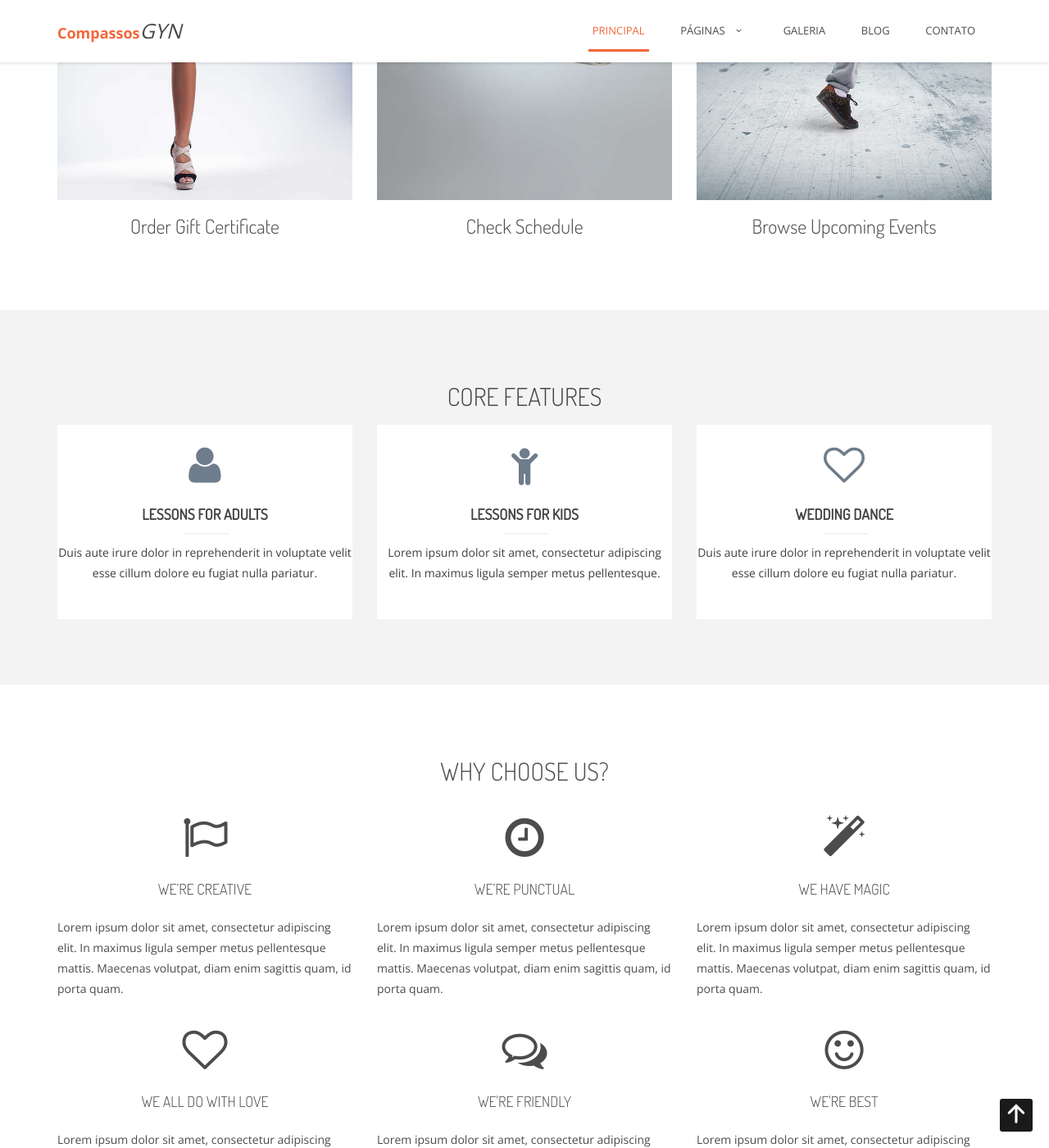
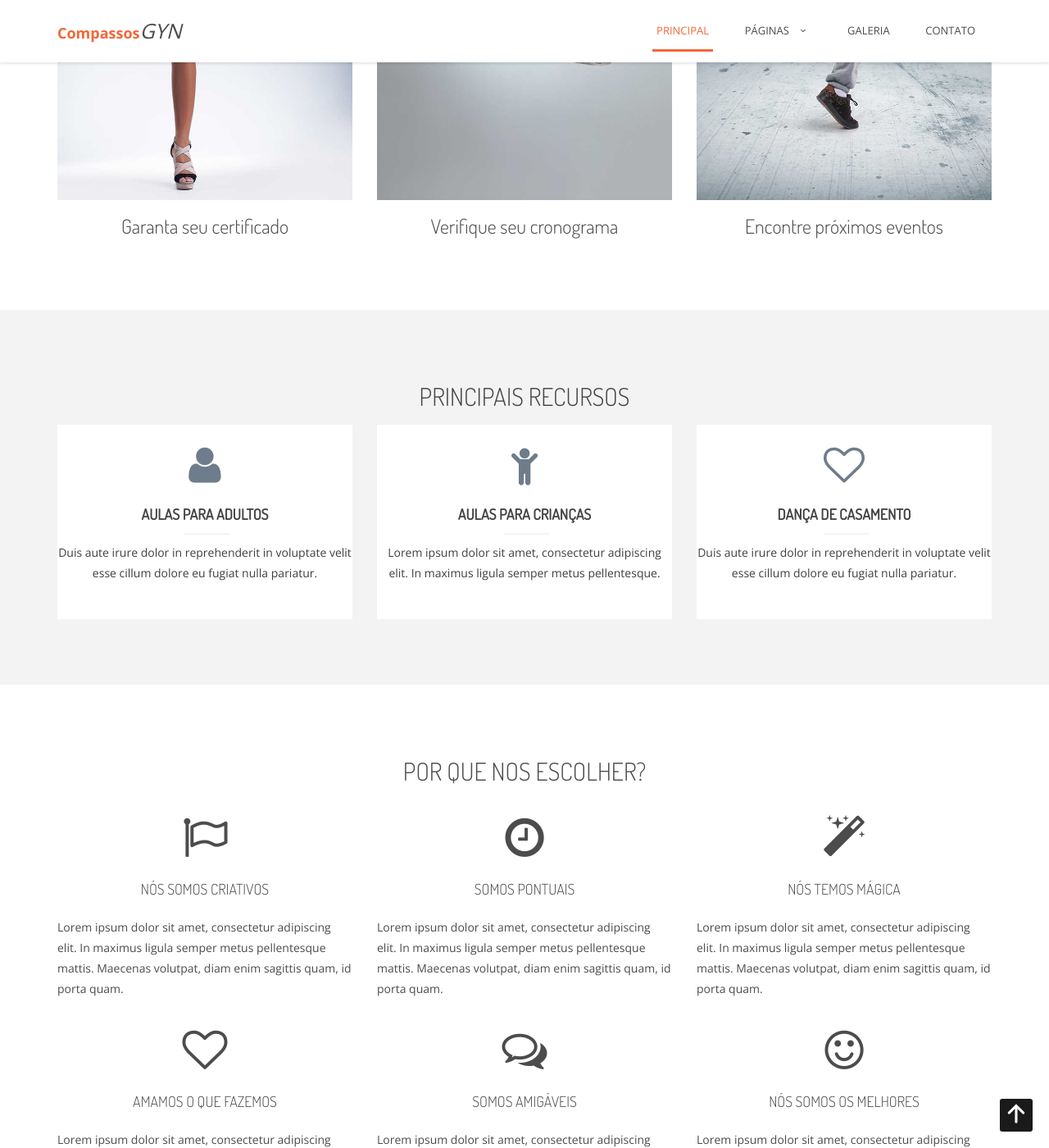
Before and after one commit to 5devmonkeys/comp, a Jekyll site: the page built from index.html, in a window 1280 px wide and 1400 px high, scrolled down 1202 px. Shown: the whole window at 82% size. Built offline with Jekyll 4.4.1, drawn with Linux system fonts in a browser that asks for light colours; some web fonts are replaced; some of the changed text lies outside the part shown.

Commit message:
translate index

```diff
--- a/_includes/header.html
+++ b/_includes/header.html
@@ -30,9 +30,6 @@
                             <a href="galeria.html">Galeria</a>
                         </li>
                         <li>
-                            <a href="blog.html">Blog</a>
-                        </li>
-                        <li>
                             <a href="contato.html">Contato</a>
                         </li>
                     </ul>
--- a/index.html
+++ b/index.html
@@ -23,8 +23,8 @@ layout: default
                 </div>
                 <div class="slide_description_wrapper">
                     <div class="slide_description">
-                        <h2 data-animation="fadeInDown">Group and Private Lessons for Adults</h2>
-                        <h4 data-animation="fadeInUp">Dance Parties and Special Events</h4>
+                        <h2 data-animation="fadeInDown">Aulas particulares e em grupo para adultos</h2>
+                        <h4 data-animation="fadeInUp">Festas de dança e Eventos especiais</h4>
                     </div>
                 </div>
             </li>
@@ -38,7 +38,7 @@ layout: default
         <div class="row">
             <div class="col-sm-12">
                 <div class="description">
-                    <h2 class="text-center">Welcome to Dance Studio Center!</h2>
+                    <h2 class="text-center">Bem-vindo a Compassos Stúdio de dança!</h2>
                     <p>Lorem ipsum dolor sit amet, consectetur adipisicing elit. Proin nibh augue, suscipit a, scelerisque sed, lacinia in, mi. Cras vel lorem. Etiam pellentesque aliquet tellus. Phasellus pharetra nulla ac diam. Lorem ipsum dolor sit amet, consectetur adipisicing elit. Proin nibh augue, suscipit a, scelerisque sed, lacinia in, mi. Cras vel lorem. Etiam pellentesque aliquet tellus. Phasellus pharetra nulla ac diam.
                     </p>
                 </div>
@@ -54,7 +54,7 @@ layout: default
                         </div>
                     </a>
                 </div>
-                <h3>Order Gift Certificate</h3>
+                <h3>Garanta seu certificado</h3>
             </div>
              <div class="col-sm-4 welcome_cont">
                 <div class="welcome_desc">
@@ -65,7 +65,7 @@ layout: default
                         </div>
                     </a>
                 </div>
-                <h3>Check Schedule</h3>
+                <h3>Verifique seu cronograma</h3>
             </div>
              <div class="col-sm-4 welcome_cont">
                 <div class="welcome_desc">
@@ -76,7 +76,7 @@ layout: default
                         </div>
                     </a>
                 </div>
-                <h3>Browse Upcoming Events</h3>
+                <h3>Encontre próximos eventos</h3>
             </div>
         </div>
     </div>
@@ -87,7 +87,7 @@ layout: default
 <section class="features grey_section">
     <div class="container">
         <header class="section_header text-center">
-            <h2>core features</h2>
+            <h2>Principais recursos</h2>
         </header>
         <div class="row">
             <div class="col-sm-4 text-center">
@@ -95,7 +95,7 @@ layout: default
                     <div class="icon">
                        <i class="fa fa-user"></i>
                     </div>
-                    <h4>Lessons for Adults</h4>
+                    <h4>Aulas para adultos</h4>
                     <p>Duis aute irure dolor in reprehenderit in voluptate velit esse cillum dolore eu fugiat nulla pariatur.</p>
                 </div>
             </div>
@@ -104,7 +104,7 @@ layout: default
                     <div class="icon">
                        <i class="fa fa-child"></i>
                     </div>
-                    <h4>Lessons for Kids</h4>
+                    <h4>Aulas para crianças</h4>
                     <p>Lorem ipsum dolor sit amet, consectetur adipiscing elit. In maximus ligula semper metus pellentesque.</p>
                 </div>
             </div>
@@ -113,7 +113,7 @@ layout: default
                     <div class="icon">
                        <i class="fa fa-heart-o"></i>
                     </div>
-                    <h4>Wedding Dance</h4>
+                    <h4>Dança de casamento</h4>
                     <p>Duis aute irure dolor in reprehenderit in voluptate velit esse cillum dolore eu fugiat nulla pariatur.</p>
                 </div>
             </div>
@@ -125,7 +125,7 @@ layout: default
 <section class="choose light_section">
     <div class="container">
         <header class="section_header text-center">
-            <h2>why Choose us?</h2>
+            <h2>Por que nos escolher?</h2>
         </header>
         <div class="row">
             <div class="col-sm-6 col-md-4 text-center">
@@ -133,7 +133,7 @@ layout: default
                     <div class="icon">
                        <i class="fa fa-flag-o"></i>
                     </div>
-                    <h4>We’re Creative</h4>
+                    <h4>Nós somos criativos</h4>
                     <p class="text-left">Lorem ipsum dolor sit amet, consectetur adipiscing elit. In maximus ligula semper metus pellentesque mattis. Maecenas  volutpat, diam enim sagittis quam, id porta quam.</p>
                 </div>
             </div>
@@ -142,7 +142,7 @@ layout: default
                     <div class="icon">
                        <i class="fa fa-clock-o"></i>
                     </div>
-                    <h4>We’re Punctual</h4>
+                    <h4>Somos pontuais</h4>
                     <p class="text-left">Lorem ipsum dolor sit amet, consectetur adipiscing elit. In maximus ligula semper metus pellentesque mattis. Maecenas  volutpat, diam enim sagittis quam, id porta quam.</p>
                 </div>
             </div>
@@ -151,7 +151,7 @@ layout: default
                     <div class="icon">
                        <i class="fa fa-magic"></i>
                     </div>
-                    <h4>We have magic</h4>
+                    <h4>Nós temos mágica</h4>
                     <p class="text-left">Lorem ipsum dolor sit amet, consectetur adipiscing elit. In maximus ligula semper metus pellentesque mattis. Maecenas  volutpat, diam enim sagittis quam, id porta quam.</p>
                 </div>
             </div>
@@ -160,7 +160,7 @@ layout: default
                     <div class="icon">
                        <i class="fa fa-heart-o"></i>
                     </div>
-                    <h4>We all do with love</h4>
+                    <h4>Amamos o que fazemos</h4>
                     <p class="text-left">Lorem ipsum dolor sit amet, consectetur adipiscing elit. In maximus ligula semper metus pellentesque mattis. Maecenas  volutpat, diam enim sagittis quam, id porta quam.</p>
                 </div>
             </div>
@@ -169,7 +169,7 @@ layout: default
                     <div class="icon">
                        <i class="fa fa-comments-o"></i>
                     </div>
-                    <h4>We're Friendly</h4>
+                    <h4>Somos amigáveis</h4>
                     <p class="text-left">Lorem ipsum dolor sit amet, consectetur adipiscing elit. In maximus ligula semper metus pellentesque mattis. Maecenas  volutpat, diam enim sagittis quam, id porta quam.</p>
                 </div>
             </div>
@@ -178,7 +178,7 @@ layout: default
                     <div class="icon">
                        <i class="fa fa-smile-o"></i>
                     </div>
-                    <h4>We're Best</h4>
+                    <h4>Nós somos os melhores</h4>
                     <p class="text-left">Lorem ipsum dolor sit amet, consectetur adipiscing elit. In maximus ligula semper metus pellentesque mattis. Maecenas  volutpat, diam enim sagittis quam, id porta quam.</p>
                 </div>
             </div>
@@ -193,7 +193,7 @@ layout: default
         <div class="row">
             <div class="col-sm-6">
                  <h2 class="section-title font-alt text-left">
-                    why Choose us?
+                    Por que nos escolher?
                 </h2>
                 <p>
                     Lorem ipsum dolor sit amet, consectetur adipiscing elit. In maximus ligula semper metus pellentesque mattis. Maecenas  volutpat, diam enim sagittis quam.
@@ -273,9 +273,9 @@ layout: default
     <div class="container text-center">
         <div class="row">
             <header class="section_header text-center">
-                <h2>Sign up for Great News</h2>
+                <h2>Assine para grandes novidades</h2>
             </header>
-            <p>Please, subscribe to our latest news to be updated.</p>
+            <p>Por favor, se inscreva para receber nossas últimas notícias.</p>
             <form id="signup" action="/" method="get" class="form-inline">
                 <div class="form-group">
                     <input name="email" id="mailchimp_email" type="email" class="form-control" placeholder="your@email.com">
```
Also changed, not shown: blog.html (deleted, +0 -359 lines).
